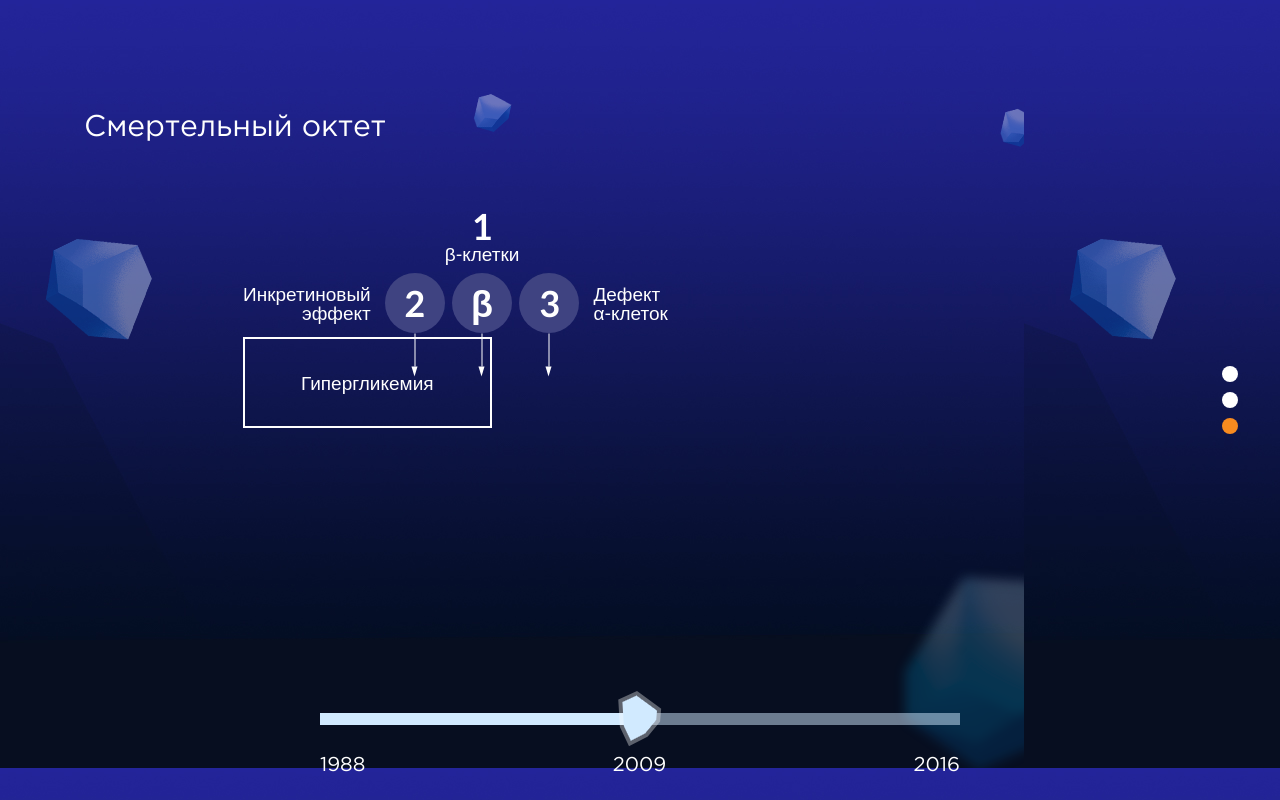
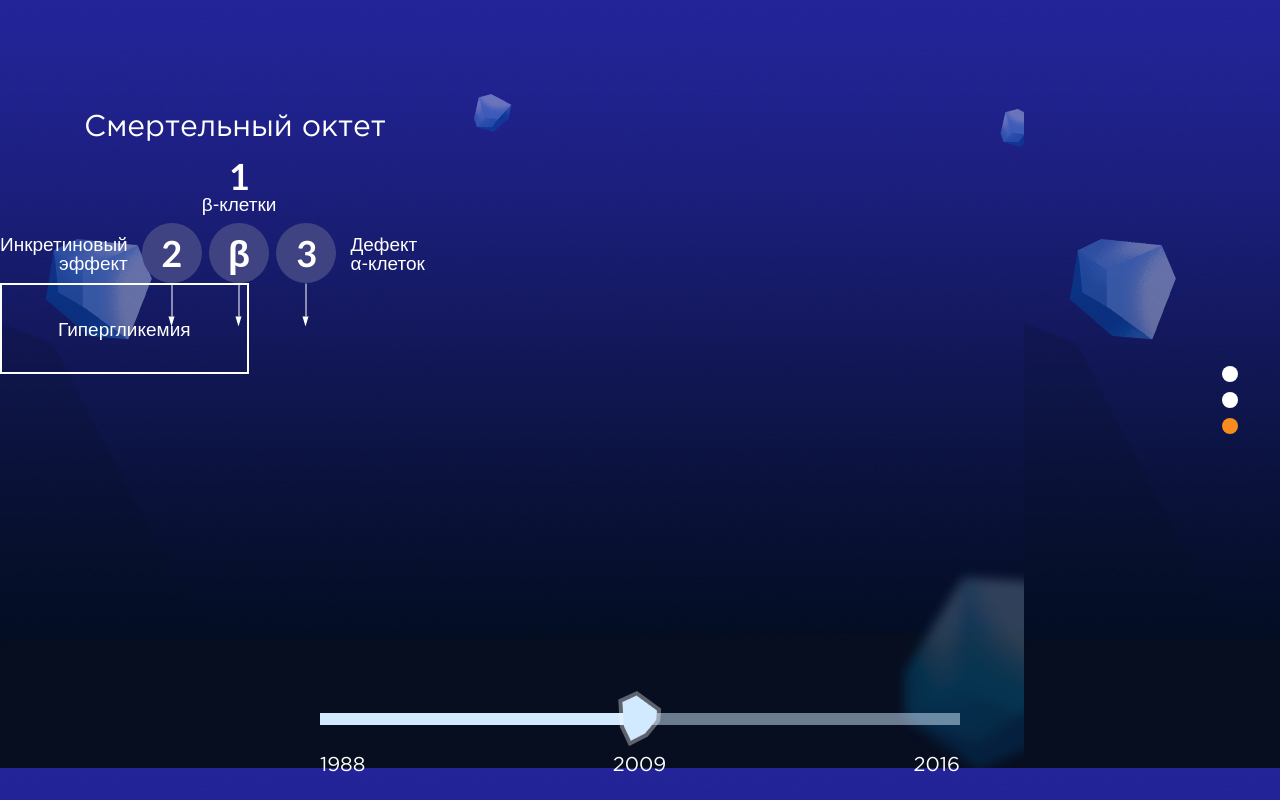
Before and after one commit to HungryOwl/therapy, a React app: page / in a window 1280 px wide. Built offline with nearby package versions, Linux system fonts and the light colour scheme.

Commit message:
Почистили стили компонента гипергликемии

```diff
--- a/src/components/Slide/Pathogenesis1998.js
+++ b/src/components/Slide/Pathogenesis1998.js
@@ -1,7 +1,5 @@
 import React, { Component } from 'react';
 import ChainLink from "../ChainLink/ChainLink";
-
-const hyperglycemiaClass = 'hyperglycemiaTernary';
 
 const arrows = [
     [
@@ -74,7 +72,6 @@ const chainLinks = [
 
 chainLinks.forEach((options, i) => {
     options.arrows = arrows[i];
-    options.parentClass = hyperglycemiaClass;
 });
 
 class Pathogenesis1998 extends Component {
@@ -85,14 +82,14 @@ class Pathogenesis1998 extends Component {
     render() {
         return [
             <h3 className='slide__title'>Звенья патогенеза СД2</h3>,
-            <article className={hyperglycemiaClass}>
-                <div className='hyperglycemiaTernary__row flex-jalign-center'>
+            <article className='hyperglycemia hyperglycemia--ternary'>
+                <div className='hyperglycemia__row flex-jalign-center'>
                     <ChainLink {...chainLinks[1]}/>
                 </div>
 
-                <div className='hyperglycemiaTernary__row flex-jalign-between flex-align-end'>
+                <div className='hyperglycemia__row flex-jalign-between flex-align-end'>
                     <ChainLink {...chainLinks[0]}/>
-                    <div className='hyperglycemiaTernary__text'>Гипергликемия</div>
+                    <div className='hyperglycemia__text'>Гипергликемия</div>
                     <ChainLink {...chainLinks[2]}/>
                 </div>
             </article>
--- a/src/components/Slide/Pathogenesis2009.js
+++ b/src/components/Slide/Pathogenesis2009.js
@@ -1,7 +1,7 @@
 import React, { Component } from 'react';
 import ChainLink from "../ChainLink/ChainLink";
 
-const hyperglycemiaClass = 'hyperglycemiaTernary';
+
 
 const arrows = [
     [
@@ -56,7 +56,7 @@ const chainLinks = [
 
 chainLinks.forEach((options, i) => {
     options.arrows = arrows[i];
-    options.parentClass = hyperglycemiaClass;
+    options.parentClass = 'hyperglycemia';
 });
 
 class Pathogenesis2009 extends Component {
@@ -70,17 +70,17 @@ class Pathogenesis2009 extends Component {
 
         return [
             <h3 className='slide__title'>Смертельный октет</h3>,
-            <article className={hyperglycemiaClass}>
-                <div className='hyperglycemiaTernary__row flex-align-end'>
+            <article className='hyperglycemia hyperglycemia--octet'>
+                <div className='hyperglycemia__row flex-align-end'>
                     <ChainLink {...chainLinks[0]}/>
                     <ChainLink {...chainLinks[1]}/>
                     <ChainLink {...chainLinks[2]}/>
                 </div>
 
-                <div className='hyperglycemiaTernary__row flex-jalign-between flex-align-end'>
-                    <div className='hyperglycemiaTernary__text'>Гипергликемия</div>
+                <div className='hyperglycemia__row flex-jalign-between flex-align-end'>
+                    <div className='hyperglycemia__text'>Гипергликемия</div>
                 </div>
-                <div className='hyperglycemiaTernary__row flex-jalign-between flex-align-end'>
+                <div className='hyperglycemia__row flex-jalign-between flex-align-end'>
 
                 </div>
             </article>
--- a/src/styles/components/hyperglycemiaTernary.styl
+++ b/src/styles/components/hyperglycemia.styl
@@ -1,14 +1,17 @@
-.hyperglycemiaTernary
-  width: 580px;
-  margin-left: 243px;
-  margin-top: 50px;
-  height: 350px;
+.hyperglycemia
+  &--ternary
+    width: 580px;
+    margin-left: 243px;
+    margin-top: 50px;
+    height: 350px;
 
   &__row
     display: flex;
+
+  &--ternary &__row
     padding-bottom: 4px;
 
-  &__row + &__row &__chainLink
+  &--ternary &__row + &__row .chainLink
     padding-bottom: 10px;
 
   &__text
--- a/src/styles/main.styl
+++ b/src/styles/main.styl
@@ -10,7 +10,7 @@
 @import './components/bulbGroup.styl';
 @import './components/arrow.styl';
 @import './components/chainLink.styl';
-@import './components/hyperglycemiaTernary.styl';
+@import './components/hyperglycemia.styl';
 
 html,
 body,
```
